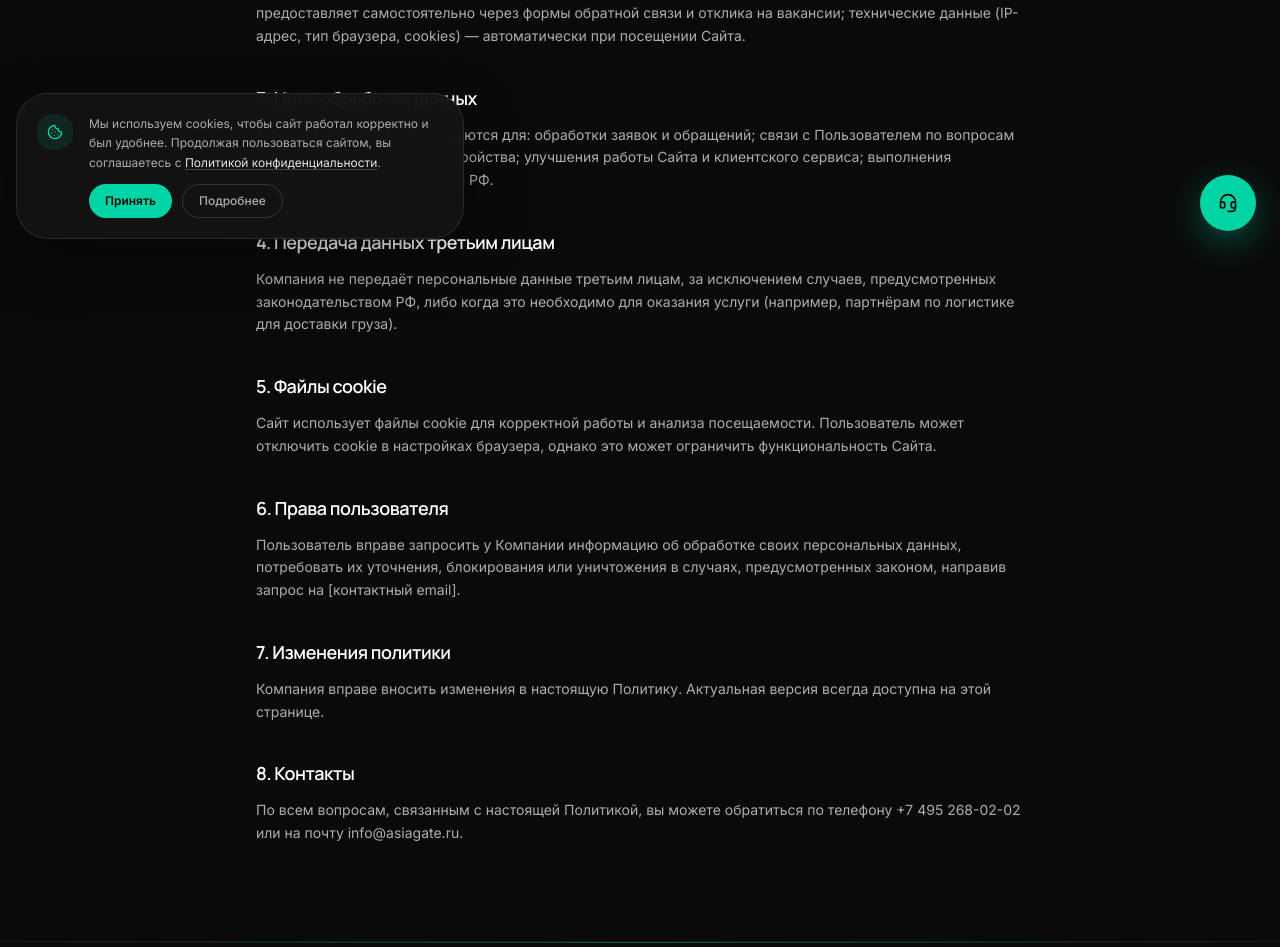
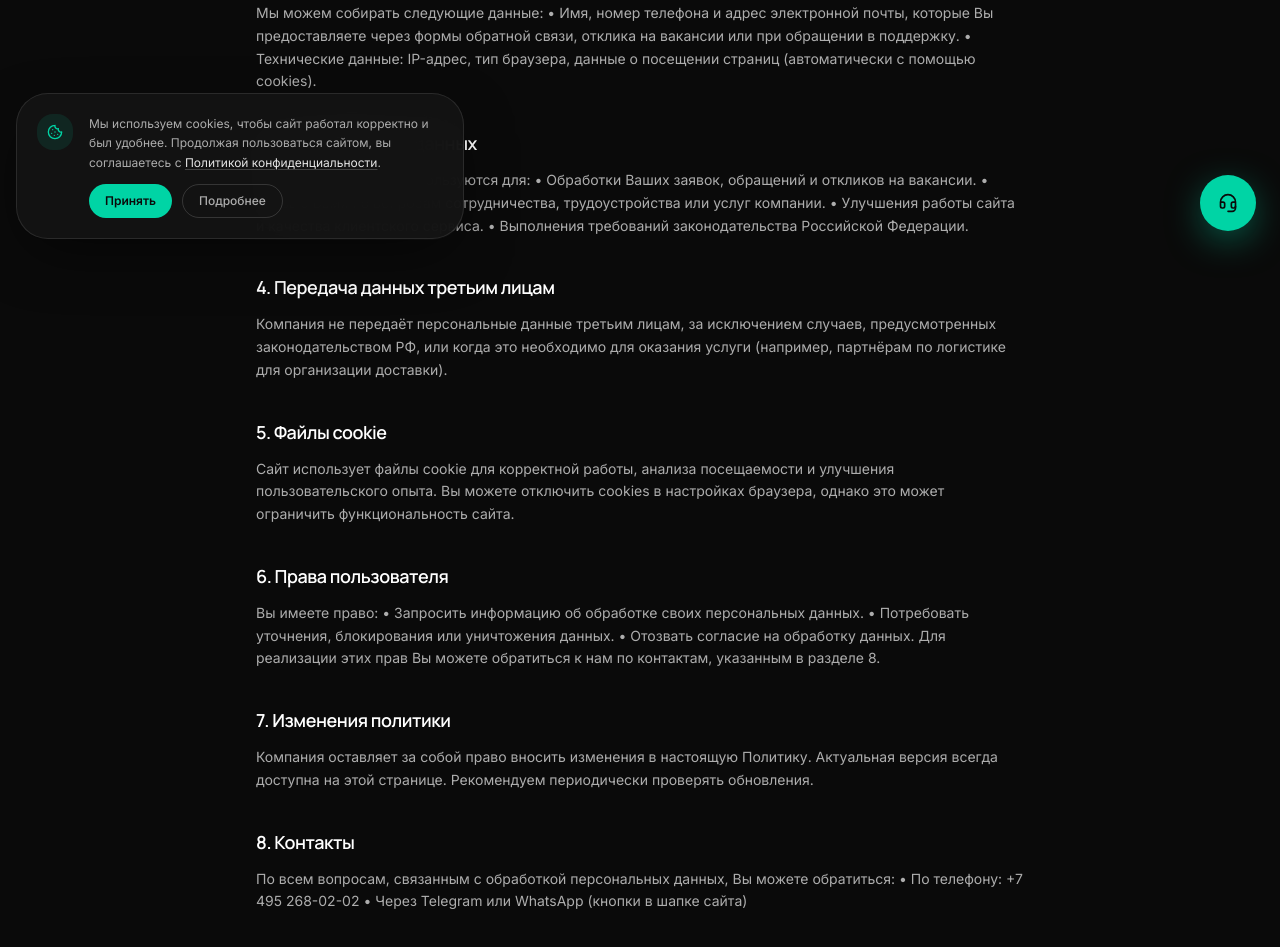
Before and after one commit to dmitryulyanovv/asiagate, a Next.js app: page /privacy-policy in a window 1280 px wide. Shown: the part 545-1492 px from the top of the page. Built offline with nearby package versions, Linux system fonts and the light colour scheme.

Commit message:
Update privacy policy text for clarity and detail

```diff
--- a/app/privacy-policy/page.tsx
+++ b/app/privacy-policy/page.tsx
@@ -8,35 +8,47 @@ export const metadata: Metadata = {
 const SECTIONS = [
   {
     title: "1. Общие положения",
-    body: `Настоящая Политика конфиденциальности определяет порядок обработки и защиты информации о физических лицах («Пользователи»), которую [название юридического лица, ИНН] («Компания», «мы») может получать в процессе использования Пользователем сайта asiagate.ru («Сайт»).`,
+    body: `Настоящая Политика конфиденциальности определяет порядок обработки и защиты информации о физических лицах (Пользователях), которую Asia Gate может получать в процессе использования Пользователем сайта asiagate.ru. Мы уважаем Ваше право на конфиденциальность и стремимся обеспечить надёжную защиту предоставленных данных.`,
   },
   {
     title: "2. Какую информацию мы собираем",
-    body: `Мы можем собирать: имя, номер телефона, адрес электронной почты и иные данные, которые Пользователь предоставляет самостоятельно через формы обратной связи и отклика на вакансии; технические данные (IP-адрес, тип браузера, cookies) — автоматически при посещении Сайта.`,
+    body: `Мы можем собирать следующие данные:
+• Имя, номер телефона и адрес электронной почты, которые Вы предоставляете через формы обратной связи, отклика на вакансии или при обращении в поддержку.
+• Технические данные: IP-адрес, тип браузера, данные о посещении страниц (автоматически с помощью cookies).`,
   },
   {
     title: "3. Цели обработки данных",
-    body: `Полученные данные используются для: обработки заявок и обращений; связи с Пользователем по вопросам сотрудничества или трудоустройства; улучшения работы Сайта и клиентского сервиса; выполнения требований законодательства РФ.`,
+    body: `Полученные данные используются для:
+• Обработки Ваших заявок, обращений и откликов на вакансии.
+• Связь с Вами по вопросам сотрудничества, трудоустройства или услуг компании.
+• Улучшения работы сайта и качества клиентского сервиса.
+• Выполнения требований законодательства Российской Федерации.`,
   },
   {
     title: "4. Передача данных третьим лицам",
-    body: `Компания не передаёт персональные данные третьим лицам, за исключением случаев, предусмотренных законодательством РФ, либо когда это необходимо для оказания услуги (например, партнёрам по логистике для доставки груза).`,
+    body: `Компания не передаёт персональные данные третьим лицам, за исключением случаев, предусмотренных законодательством РФ, или когда это необходимо для оказания услуги (например, партнёрам по логистике для организации доставки).`,
   },
   {
     title: "5. Файлы cookie",
-    body: `Сайт использует файлы cookie для корректной работы и анализа посещаемости. Пользователь может отключить cookie в настройках браузера, однако это может ограничить функциональность Сайта.`,
+    body: `Сайт использует файлы cookie для корректной работы, анализа посещаемости и улучшения пользовательского опыта. Вы можете отключить cookies в настройках браузера, однако это может ограничить функциональность сайта.`,
   },
   {
     title: "6. Права пользователя",
-    body: `Пользователь вправе запросить у Компании информацию об обработке своих персональных данных, потребовать их уточнения, блокирования или уничтожения в случаях, предусмотренных законом, направив запрос на [контактный email].`,
+    body: `Вы имеете право:
+• Запросить информацию об обработке своих персональных данных.
+• Потребовать уточнения, блокирования или уничтожения данных.
+• Отозвать согласие на обработку данных.
+Для реализации этих прав Вы можете обратиться к нам по контактам, указанным в разделе 8.`,
   },
   {
     title: "7. Изменения политики",
-    body: `Компания вправе вносить изменения в настоящую Политику. Актуальная версия всегда доступна на этой странице.`,
+    body: `Компания оставляет за собой право вносить изменения в настоящую Политику. Актуальная версия всегда доступна на этой странице. Рекомендуем периодически проверять обновления.`,
   },
   {
     title: "8. Контакты",
-    body: `По всем вопросам, связанным с настоящей Политикой, вы можете обратиться по телефону +7 495 268-02-02 или на почту info@asiagate.ru.`,
+    body: `По всем вопросам, связанным с обработкой персональных данных, Вы можете обратиться:
+• По телефону: +7 495 268-02-02
+• Через Telegram или WhatsApp (кнопки в шапке сайта)`,
   },
 ];
 
```
